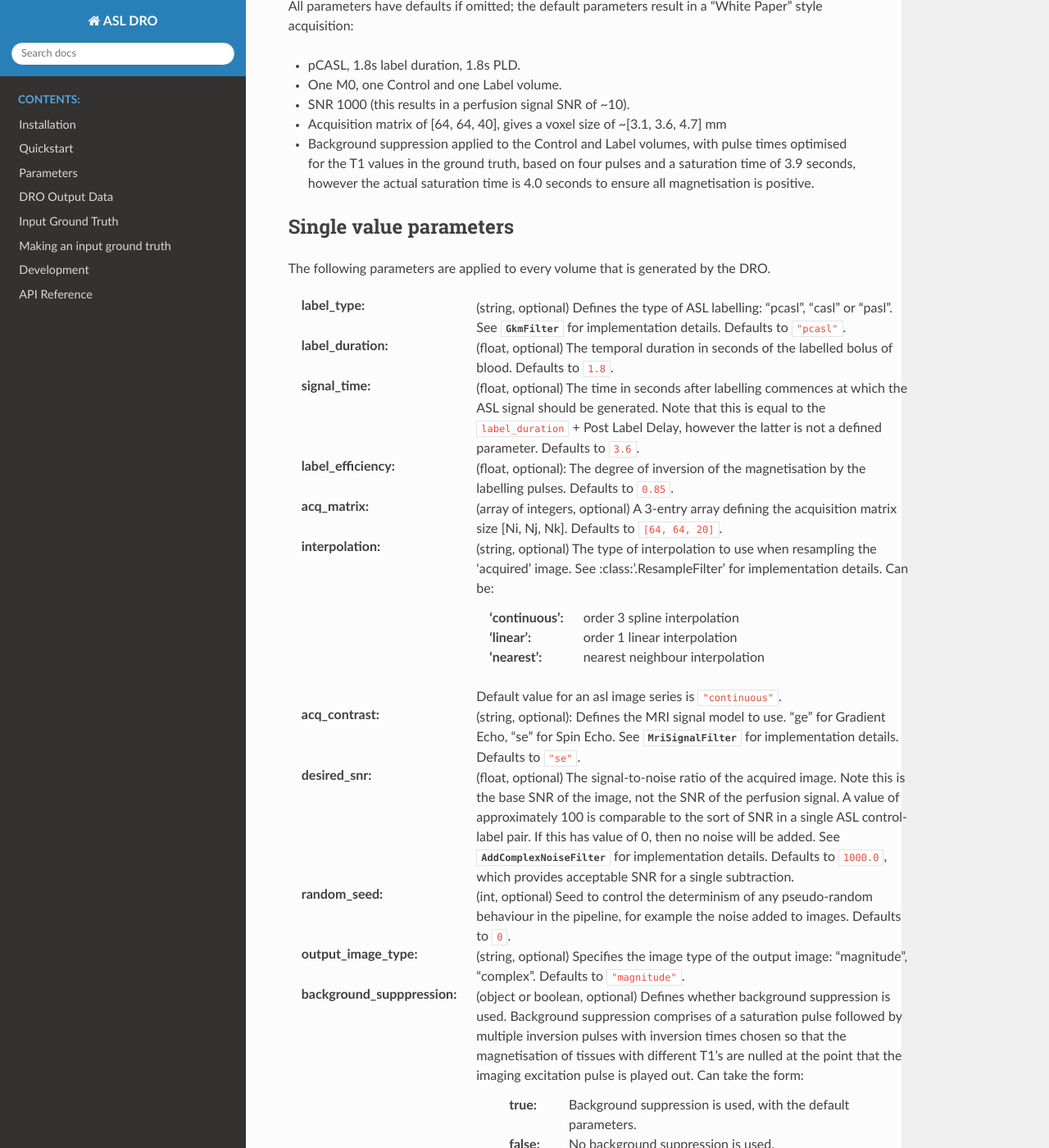
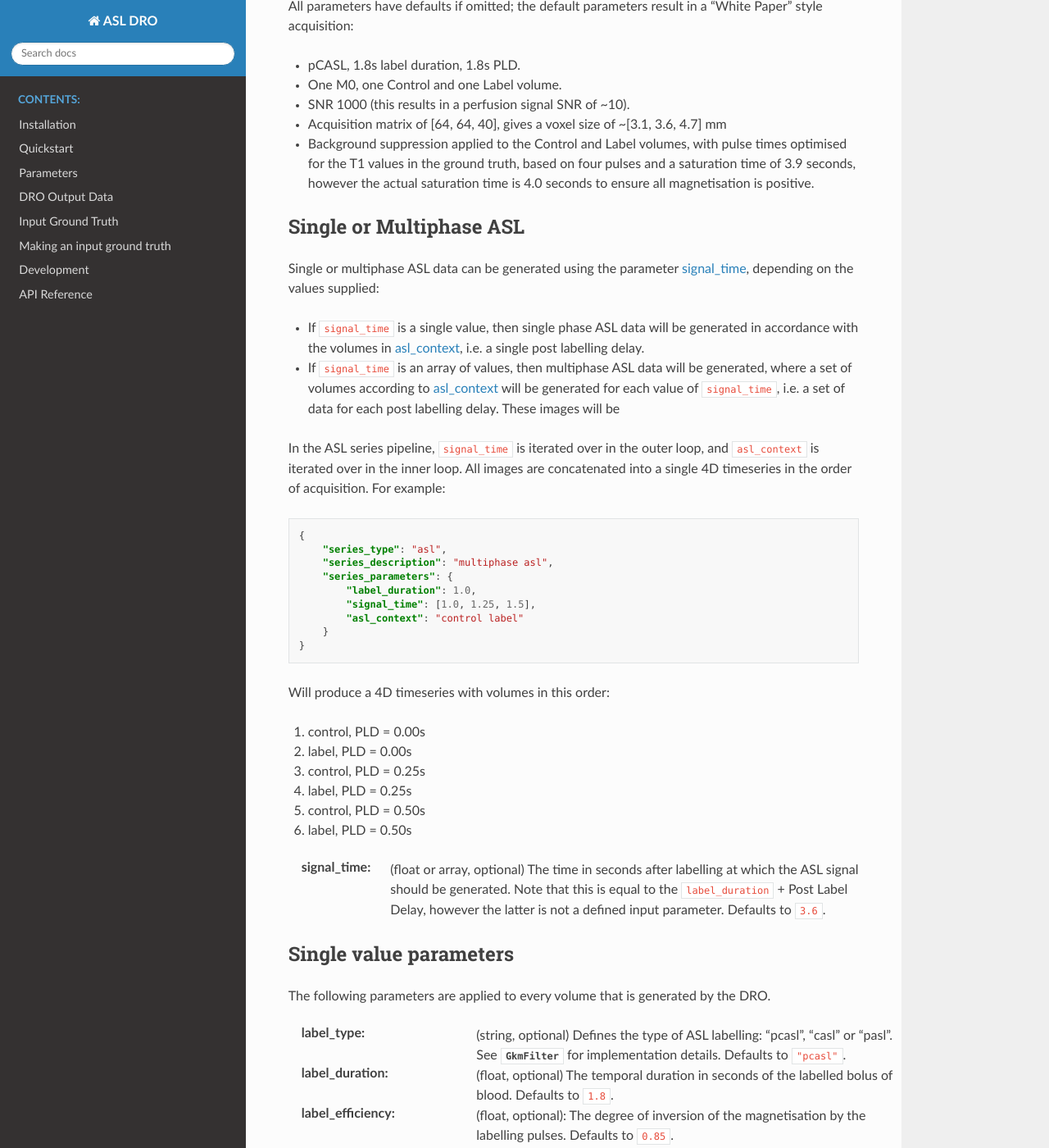
Before and after one commit to gold-standard-phantoms/asldro, a Sphinx documentation site: the page built from docs/usage/series-asl.rst, in a window 1280 px wide and 1400 px high, scrolled down 380 px. Shown: the whole window at 82% size. Built offline with Sphinx 7.4.7 and the Read the Docs theme 2.0.0, drawn with Linux system fonts in a browser that asks for light colours; pages that are not in the unit, such as notebooks, are missing from menus; some of the changed text lies outside the part shown.

Commit message:
ASLDRO-168: updated asl parameter docs

```diff
--- a/docs/usage/series-asl.rst
+++ b/docs/usage/series-asl.rst
@@ -24,9 +24,57 @@ style acquisition:
   magnetisation is positive.
 
 
+Single or Multiphase ASL
+~~~~~~~~~~~~~~~~~~~~~~~~~~~~~~~~~~
+
+Single or multiphase ASL data can be generated using the parameter :ref:`signal_time<signal-time>`, depending
+on the values supplied:
+
+* If ``signal_time`` is a single value, then single phase ASL data  will be generated in
+  accordance with the volumes in :ref:`asl_context<asl-context>`, i.e. a single post
+  labelling delay.
+* If ``signal_time`` is an array of values, then multiphase ASL data will be generated, where
+  a set of volumes according to :ref:`asl_context<asl-context>` will be generated for
+  each value of ``signal_time``, i.e. a set of data for each post labelling delay. These
+  images will be
+
+In the ASL series pipeline, ``signal_time`` is iterated over in the outer loop,
+and ``asl_context`` is iterated over in the inner loop. All images are concatenated
+into a single 4D timeseries in the order of acquisition. For example:
+
+.. code-block:: json
+
+    {
+        "series_type": "asl",
+        "series_description": "multiphase asl",
+        "series_parameters": {
+            "label_duration": 1.0,
+            "signal_time": [1.0, 1.25, 1.5],
+            "asl_context": "control label"
+        }
+    }
+
+Will produce a 4D timeseries with volumes in this order:
+
+#. control, PLD = 0.00s
+#. label, PLD = 0.00s
+#. control, PLD = 0.25s
+#. label, PLD = 0.25s
+#. control, PLD = 0.50s
+#. label, PLD = 0.50s
+
+
+
+.. _signal-time:
+
+:signal_time: (float or array, optional) The time in seconds after labelling
+    at which the ASL signal should be generated. Note that this is equal to the
+    ``label_duration`` + Post Label Delay, however the latter is not a defined
+    input parameter. Defaults to ``3.6``.
+
 
 Single value parameters
-~~~~~~~~~~~~~~~~~~~~~~~
+~~~~~~~~~~~~~~~~~~~~~~~~
 
 The following parameters are applied to every volume that is generated by the DRO.
 
@@ -34,9 +82,6 @@ The following parameters are applied to every volume that is generated by the DR
     See :class:`.GkmFilter` for implementation details. Defaults to ``"pcasl"``.
 :label_duration: (float, optional) The temporal duration in seconds of the labelled bolus of blood.
     Defaults to ``1.8``.
-:signal_time: (float, optional) The time in seconds after labelling commences at which the ASL signal should
-    be generated. Note that this is equal to the ``label_duration`` + Post Label Delay, however the latter
-    is not a defined parameter. Defaults to ``3.6``.
 :label_efficiency: (float, optional): The degree of inversion of the magnetisation by the labelling
     pulses. Defaults to ``0.85``.
 :acq_matrix: (array of integers, optional) A 3-entry array defining the acquisition matrix size
@@ -124,15 +169,13 @@ below.
     or ``"m0scan"``. Defaults to ``["label", "control]``.
 
 
-
-
-
-
 Array Parameters
 ~~~~~~~~~~~~~~~~
 
 The following parameters are all supplied as arrays, with each entry corresponding with the volumes
 defined in ``asl_context``.
+
+.. _asl-context:
 
 :asl_context: (string, optional): A list of the ASL volumes to simulate, any combination of
     "m0scan", "control" and "label", separated by a space. Defaults to ``"m0scan control label".``
```
Also changed, not shown: other parts of docs/usage/series-asl.rst (+1 -1 lines).
